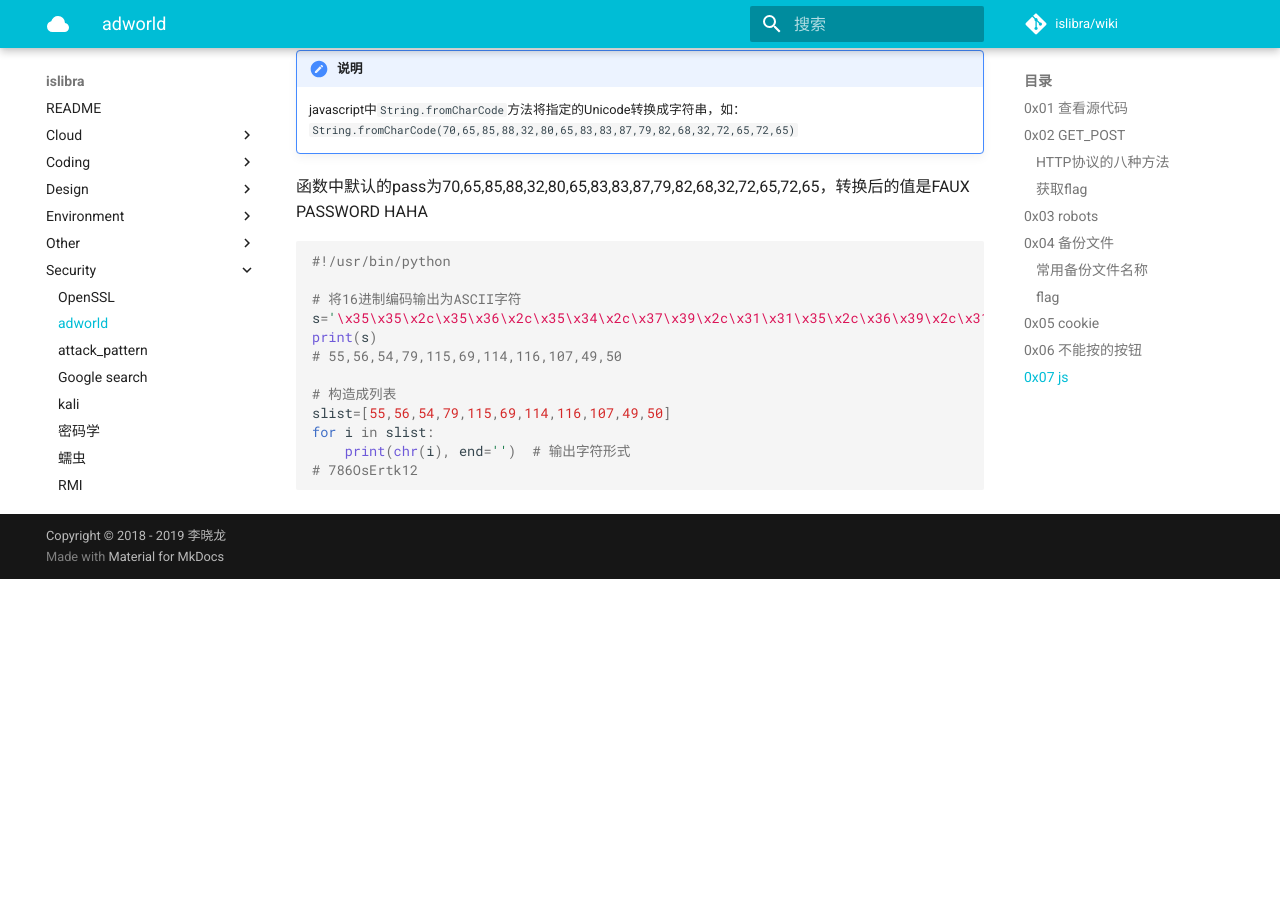
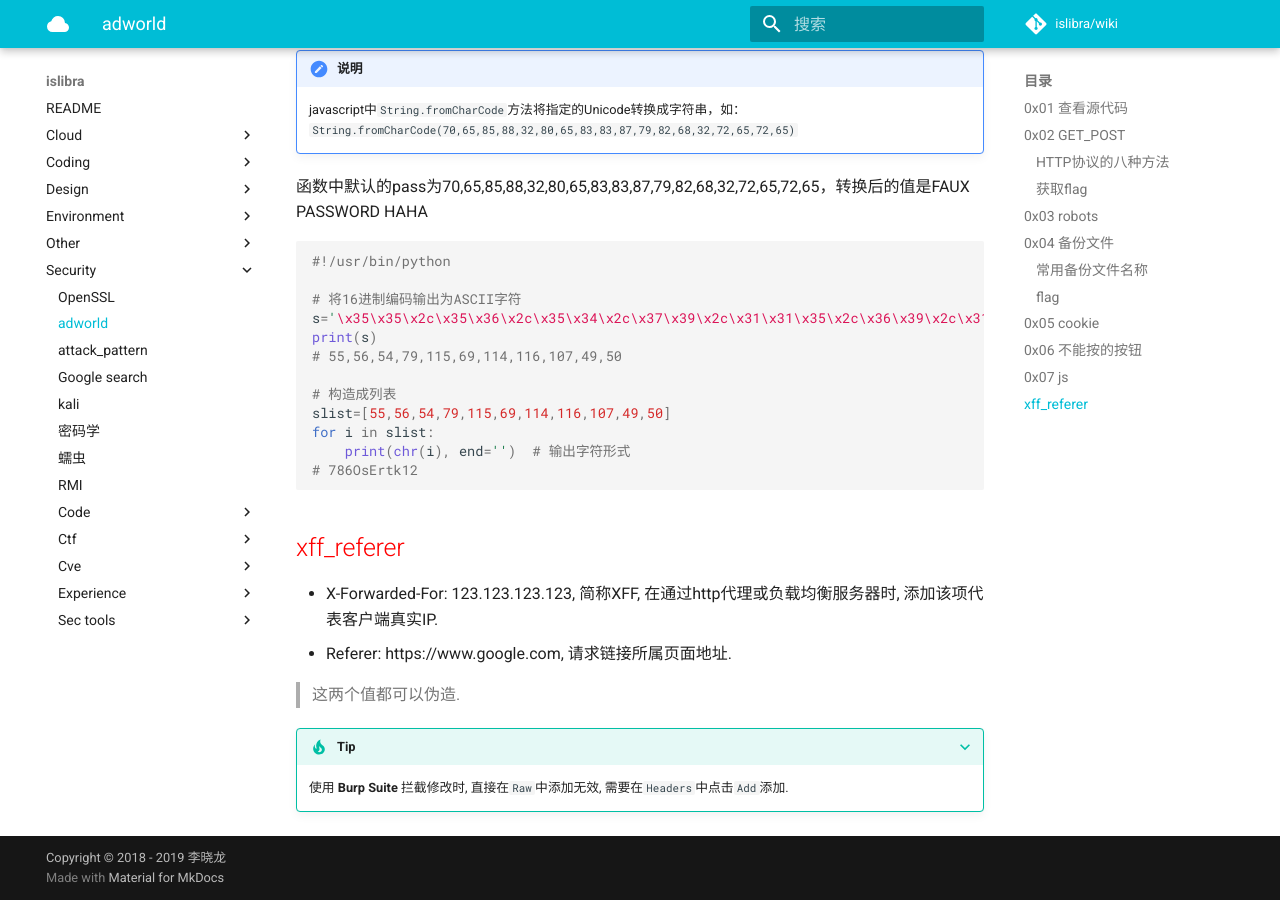
Before and after one commit to islibra/wiki, an MkDocs documentation site: the page built from docs/security/adworld.md, in a window 1280 px wide and 900 px high, scrolled down 2054 px. Built offline with MkDocs 1.6.1 and Material for MkDocs 9.7.7, drawn with Linux system fonts in a browser that asks for light colours; comment, search, counter and statistics services are not loaded; before the commit the page ends 2633 px from its top, so only the background shows below that.

Commit message:
xffreferer

````diff
--- a/docs/security/adworld.md
+++ b/docs/security/adworld.md
@@ -81,3 +81,13 @@ for i in slist:
     print(chr(i), end='')  # 输出字符形式
 # 786OsErtk12
 ```
+
+## xff_referer
+
+- X-Forwarded-For: 123.123.123.123, 简称XFF, 在通过http代理或负载均衡服务器时, 添加该项代表客户端真实IP.
+- Referer: https://www.google.com, 请求链接所属页面地址.
+
+> 这两个值都可以伪造.
+
+???+ tip
+    使用 **Burp Suite** 拦截修改时, 直接在`Raw`中添加无效, 需要在`Headers`中点击`Add`添加.
````
Also changed, not shown: docs/README.md (+6 -0 lines), docs/security/attack_pattern.md (+31 -0 lines).
